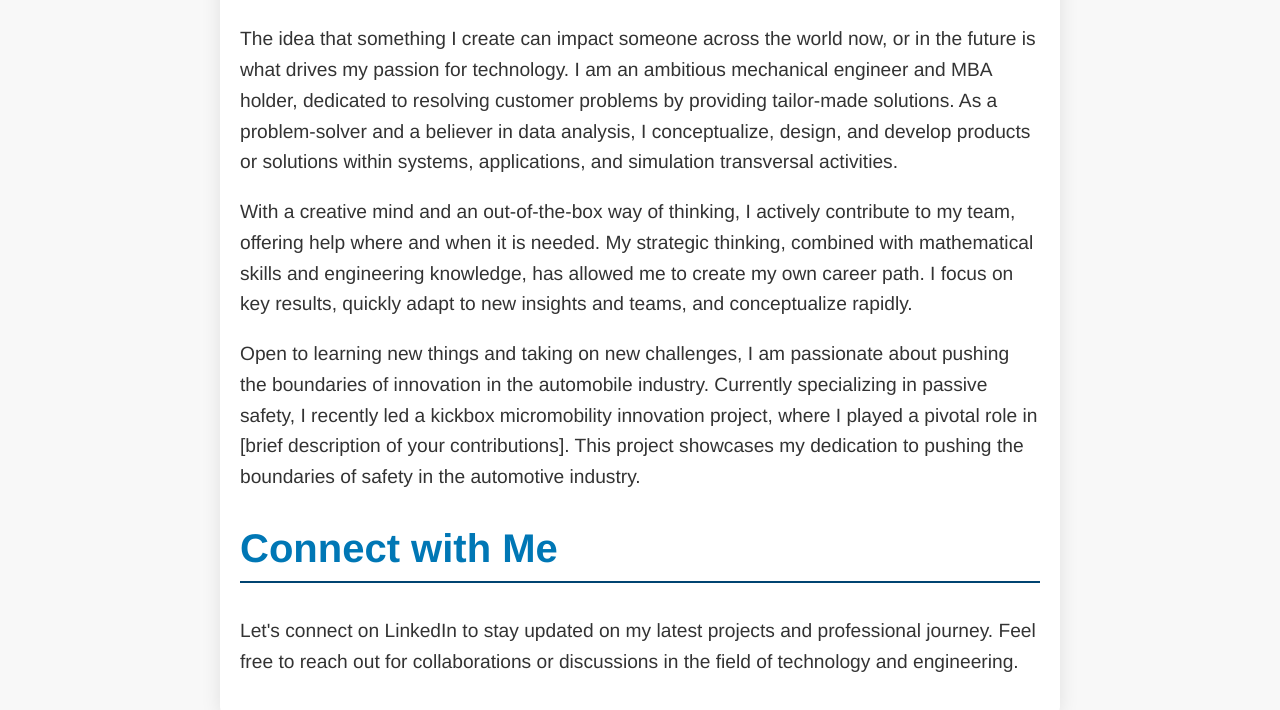
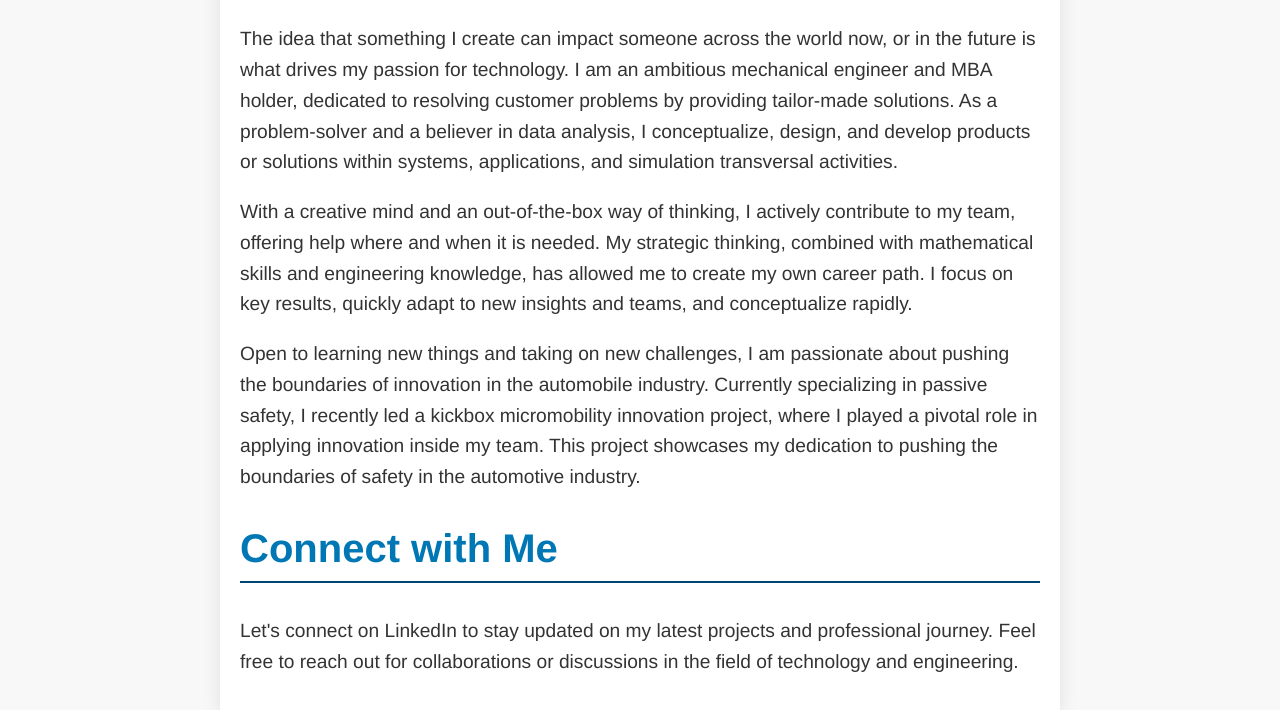
Before and after one commit to sotisfo/sotisfo.github.io, a plain HTML site: page index.html in a window 1280 px wide. Shown: the part 206-916 px from the top of the page. Drawn offline with Linux system fonts and the light colour scheme.

Commit message:
Update index.html

```diff
--- a/index.html
+++ b/index.html
@@ -23,7 +23,7 @@
 
         <p>With a creative mind and an out-of-the-box way of thinking, I actively contribute to my team, offering help where and when it is needed. My strategic thinking, combined with mathematical skills and engineering knowledge, has allowed me to create my own career path. I focus on key results, quickly adapt to new insights and teams, and conceptualize rapidly.</p>
 
-        <p>Open to learning new things and taking on new challenges, I am passionate about pushing the boundaries of innovation in the automobile industry. Currently specializing in passive safety, I recently led a kickbox micromobility innovation project, where I played a pivotal role in [brief description of your contributions]. This project showcases my dedication to pushing the boundaries of safety in the automotive industry.</p>
+        <p>Open to learning new things and taking on new challenges, I am passionate about pushing the boundaries of innovation in the automobile industry. Currently specializing in passive safety, I recently led a kickbox micromobility innovation project, where I played a pivotal role in applying innovation inside my team. This project showcases my dedication to pushing the boundaries of safety in the automotive industry.</p>
 
         <h2>Connect with Me</h2>
         <p>Let's connect on LinkedIn to stay updated on my latest projects and professional journey. Feel free to reach out for collaborations or discussions in the field of technology and engineering.</p>
```
